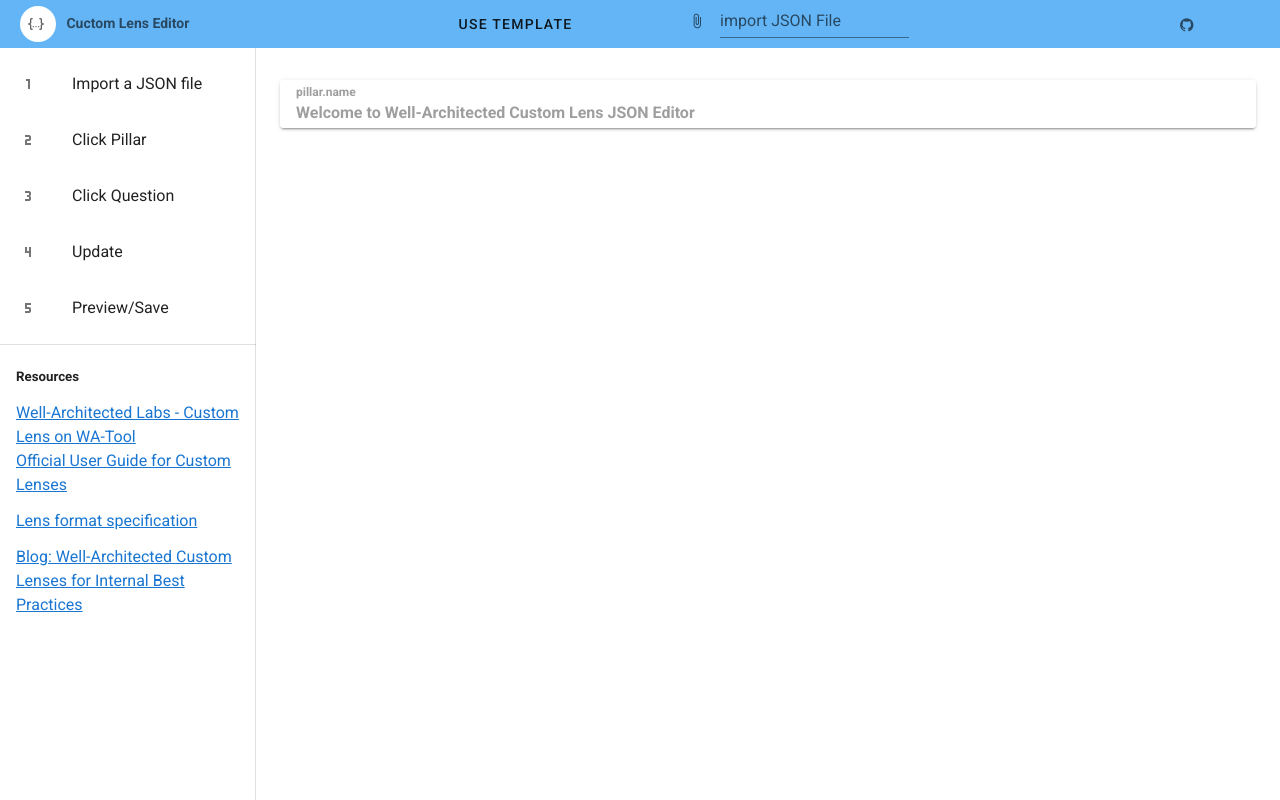
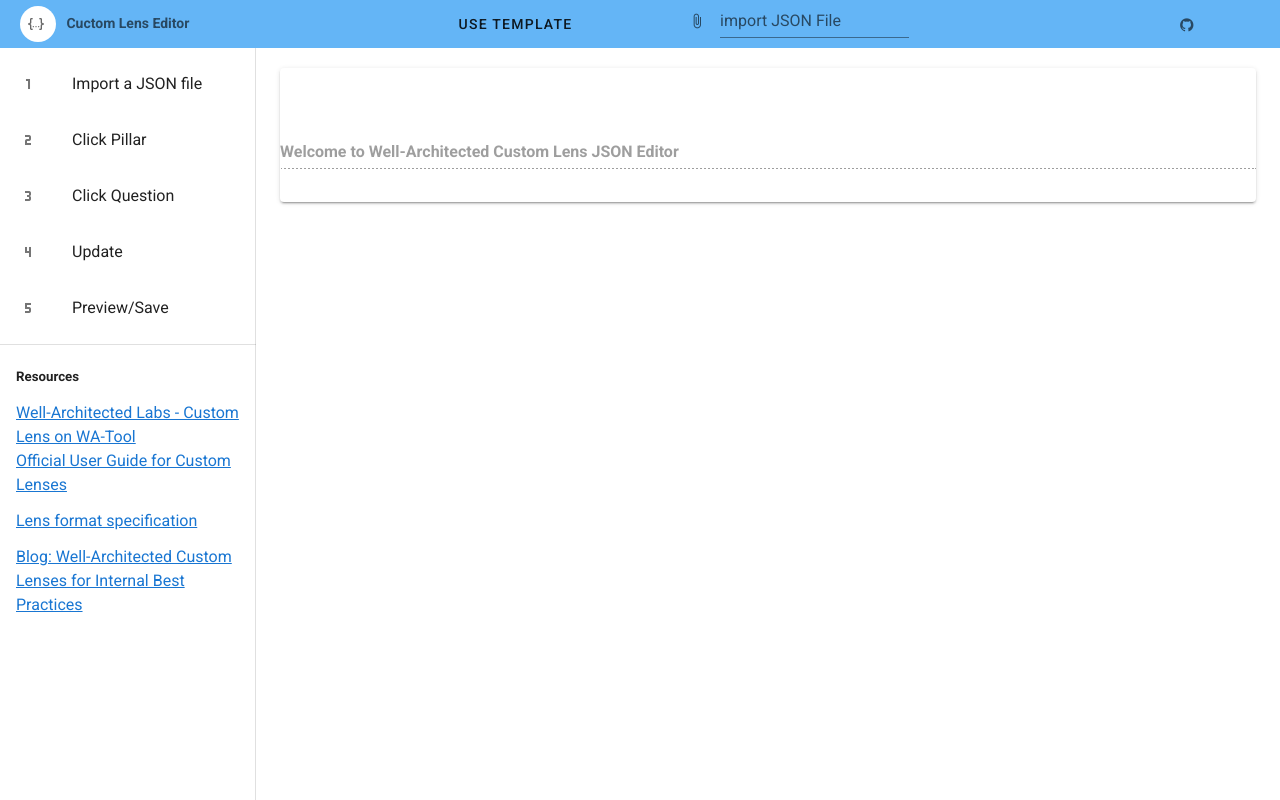
Before and after one commit to juntinyeh/custom_lens_gui_editor, a Vue app: page / in a window 1280 px wide. Built offline with nearby package versions, Linux system fonts and the light colour scheme.

Commit message:
fine tune the layout - move the udpate question icon on top of each question

```diff
--- a/src/App.vue
+++ b/src/App.vue
@@ -121,25 +121,27 @@
         </v-row>
         <v-row>
           <v-col>
-            <v-card
-              class="overflow-auto"
-              >
-              <v-subheader>
+            <v-card>
+              <!--class="overflow-auto"-->
               <v-row>
-                  <v-col><v-icon>mdi-pillar</v-icon>
-                    <!--h1 v-if="this.custom_lens != null">
+                <v-col>
+                  <p v-if="current_pillar != null">Pillar ID: ({{ current_pillar.id }})</p>
+                  <p v-else>{{ pillar_id }}</p>
+                </v-col>
+              </v-row>
+              <v-row>
+                <v-col>
+                  <h1 v-if="current_pillar != null">
                     <v-text-field
                     label="pillar.name"
                     v-model="current_pillar.name"
                     @leave="v_reload_pillar()"></v-text-field>
-                    </h1-->
-                    <h1><v-text-field
-                      label="pillar.name"
+                  </h1>
+                  <h1 v-else><v-text-field
                     v-model="pillar_name"
                     disabled></v-text-field></h1>
                 </v-col>
               </v-row>
-              </v-subheader>
               <v-list two-line
                 v-if="current_pillar"
                 >
@@ -154,6 +156,11 @@
                         <v-icon>mdi-comment-question</v-icon>
                         ({{ q.id }})
                         {{ q.title }}
+                         <v-icon
+                              @click="v_form_question(q.id)"
+                              small>
+                              mdi-pencil
+                          </v-icon>
                         </div>
                       </v-expansion-panel-header>
                       <v-expansion-panel-content>
@@ -185,12 +192,6 @@
                           <b>riskRules</b>
                           <br />
                           {{q.riskRules}}
-                          <br />
-                          <v-icon
-                              @click="v_form_question(q.id)"
-                              small>
-                              mdi-pencil
-                            </v-icon>
                         </div>
                       </v-expansion-panel-content>
                     </v-expansion-panel>
@@ -568,6 +569,7 @@
 <script>
   export default {
     data: () => ({
+      pillar_id : null,
       pillar_name: 'Welcome to Well-Architected Custom Lens JSON Editor',
       inputFile: null,
       links: [
@@ -796,8 +798,8 @@
       reset_current_question() {
         this.current_question = {
         id: '',
-        title : "question_title",
-        description : "choice_description",
+        title : "Question_title, Click to see more detail",
+        description : "Question Description",
         riskRules : [{
                      "condition":"(!choice_key1) || choice_key2",
                      "risk":"HIGH_RISK"
```
Lines whose indentation alone changed are shown as unchanged.
